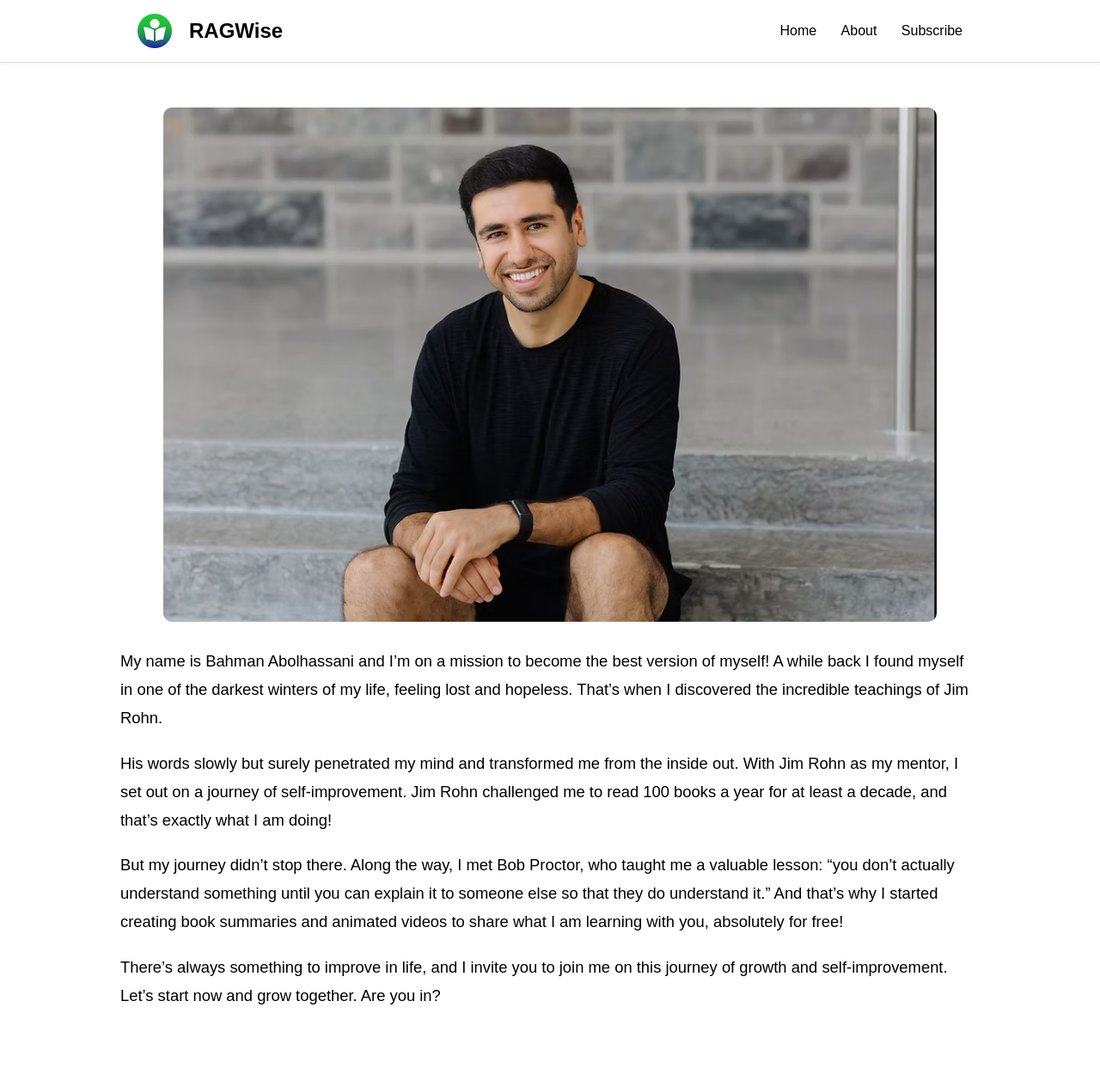
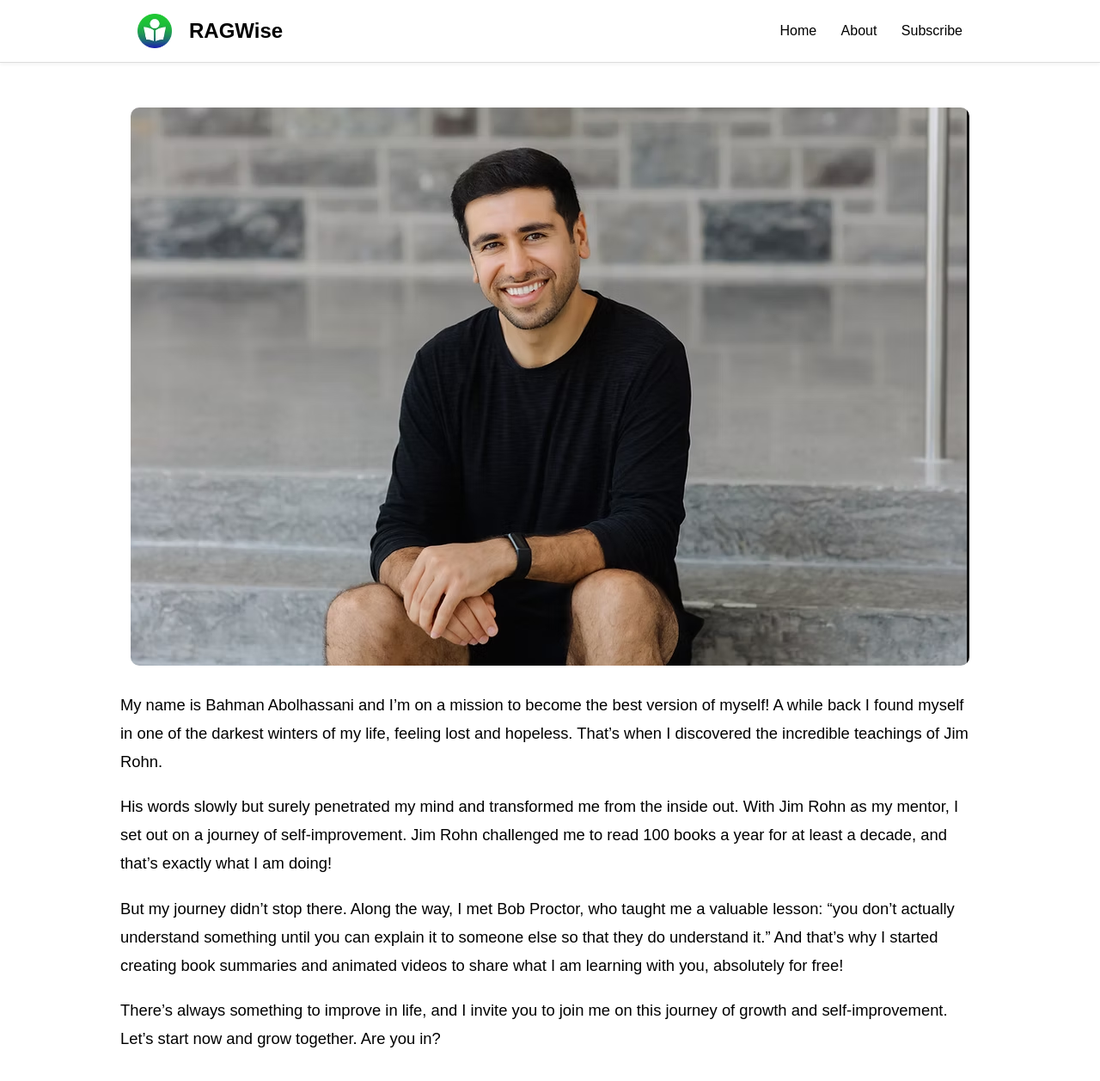
Before and after one commit to bahmanabl/Mywebsite1, a Jekyll site: the page built from about.md, in a window 1280 px wide and 1328 px high. Shown: the top 1257 px of the window at 86% size. Built offline with Jekyll 4.4.1, drawn with Linux system fonts in a browser that asks for light colours.

Commit message:
Update about.md

```diff
--- a/about.md
+++ b/about.md
@@ -6,7 +6,7 @@
 
 <div style="text-align: center;">
   <a href="https://www.linkedin.com/in/bahmanabolhassani/" target="_blank">
-    <img src="/assets/bahman.png" alt="Bahman Abolhassani" width="900" style="border-radius: 10px;">
+    <img src="/assets/bahman.png" alt="Bahman Abolhassani" style="max-width: 100%; height: auto; border-radius: 10px;">
   </a>
 </div>
 
```
